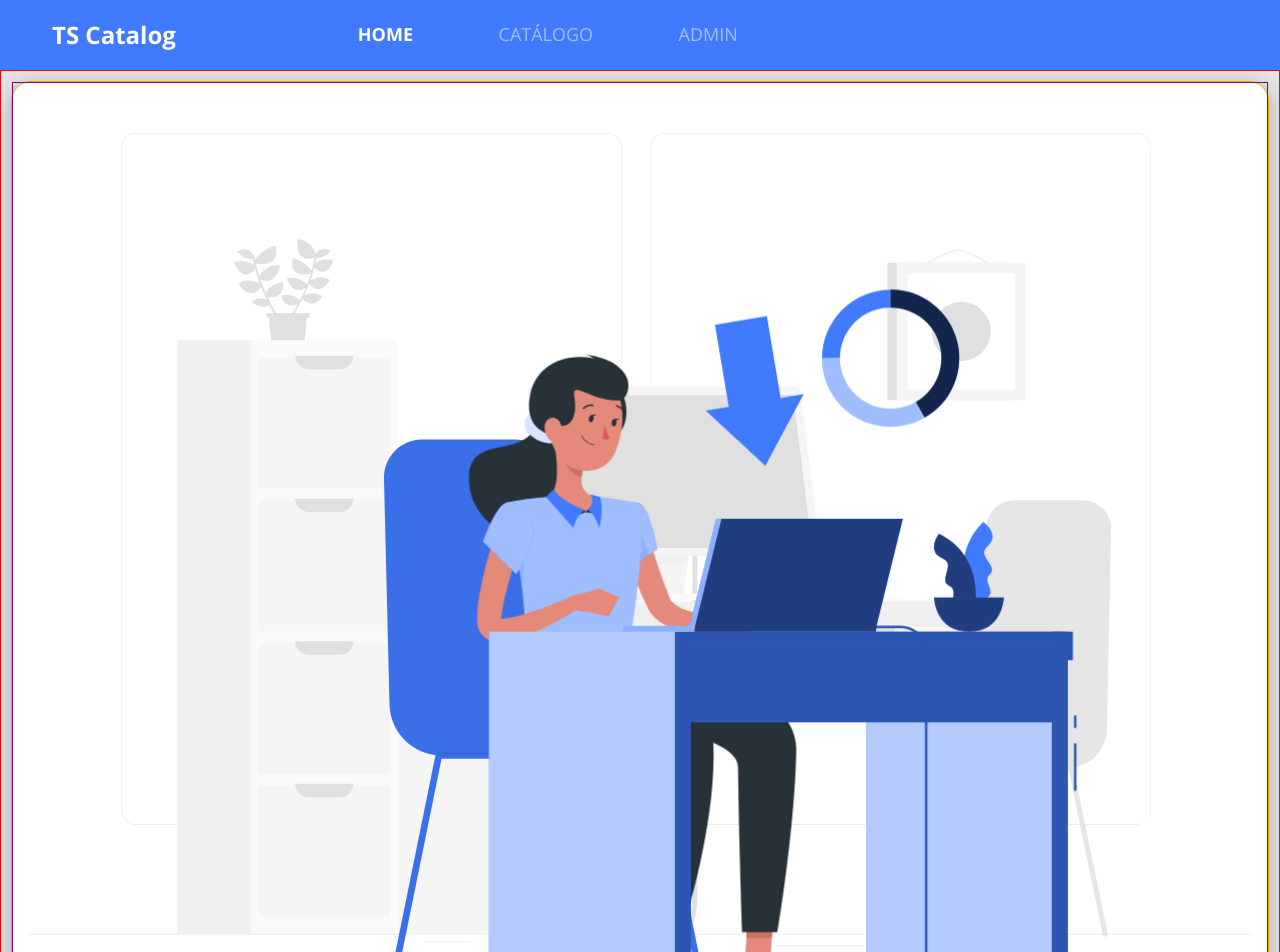
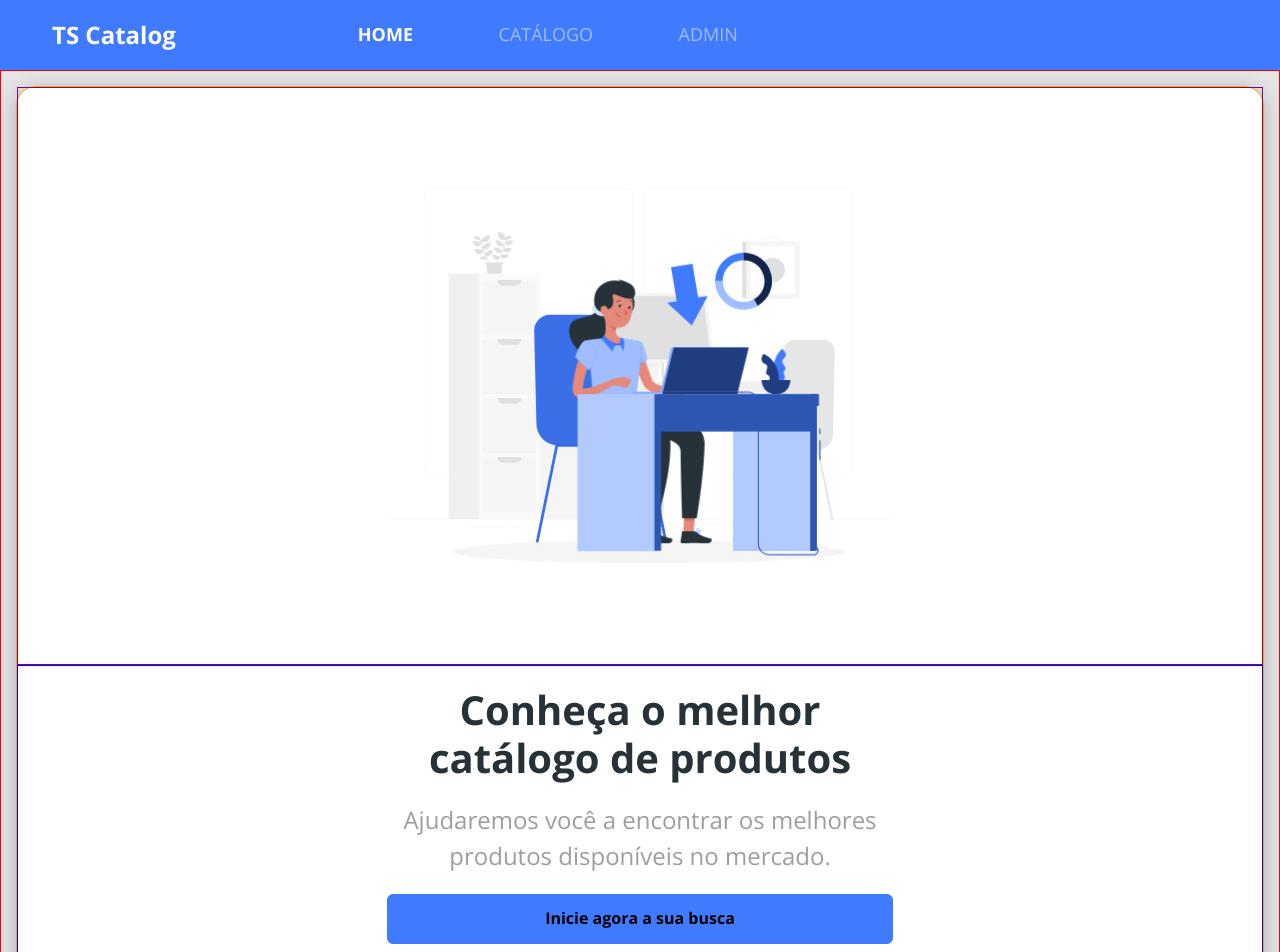
Before and after one commit to T-G0nc4lv3s/bds01-reactjs, a React (Create React App) app in the folder frontweb/: page / in a window 1280 px wide. Shown: the top 952 px of the page. Built offline with nearby package versions, Linux system fonts and the light colour scheme.

Commit message:
Responsiveness up to 768px

```diff
--- a/frontweb/src/components/ButtonIcon/styles.css
+++ b/frontweb/src/components/ButtonIcon/styles.css
@@ -1,4 +1,3 @@
 .btn-icon{
-    width: 260px;
     height: 50px;
 }
--- a/frontweb/src/pages/Home/styles.css
+++ b/frontweb/src/pages/Home/styles.css
@@ -1,6 +1,6 @@
 .home-container {
   padding: 10px;
-  font-size: 26px;
+  font-size: 25px;
   border: 1px solid red;
   text-align: center;
 }
@@ -45,3 +45,38 @@
   width: 100%;
   height: auto;
 }
+
+@media (min-width: 576px) {
+  .home-container {
+    padding: 15px;
+    font-size: 40px;
+  }
+
+  .home-content-container h1 {
+    width: 506px;
+    margin-bottom: 20px;
+  }
+
+  .home-content-container p {
+    width: 506px;
+    margin-bottom: 20px;
+  }
+
+  .home-content-container button {
+    width: 506px;
+  }
+
+  .home-image-container svg {
+    width: 506px;
+  }
+}
+
+@media (min-width: 768px) {
+  .home-image-container {
+    padding: 100px 20px;
+  }
+
+  .home-content-container {
+    padding: 20px 20px 100px 20px;
+  }
+}
```
